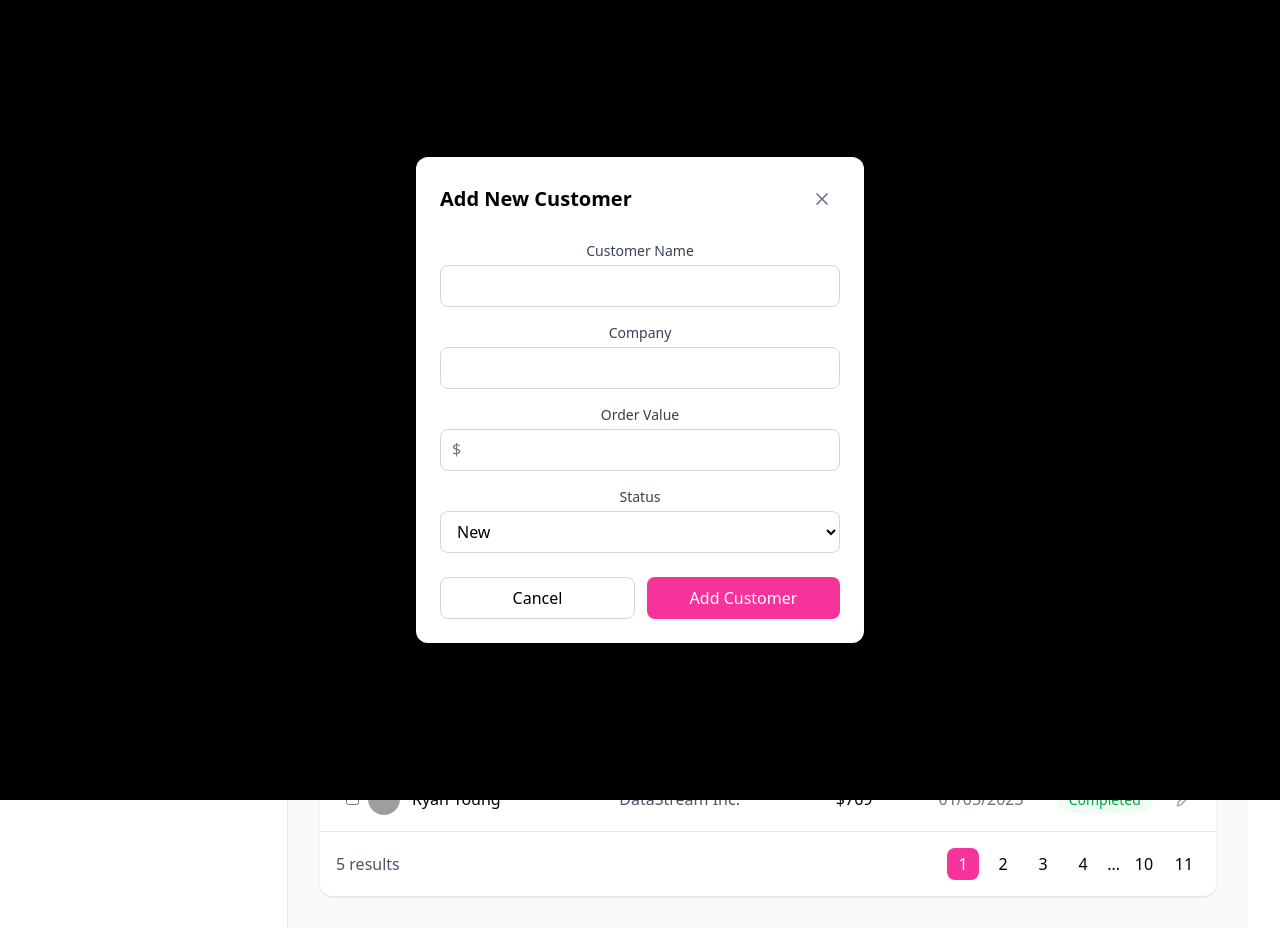
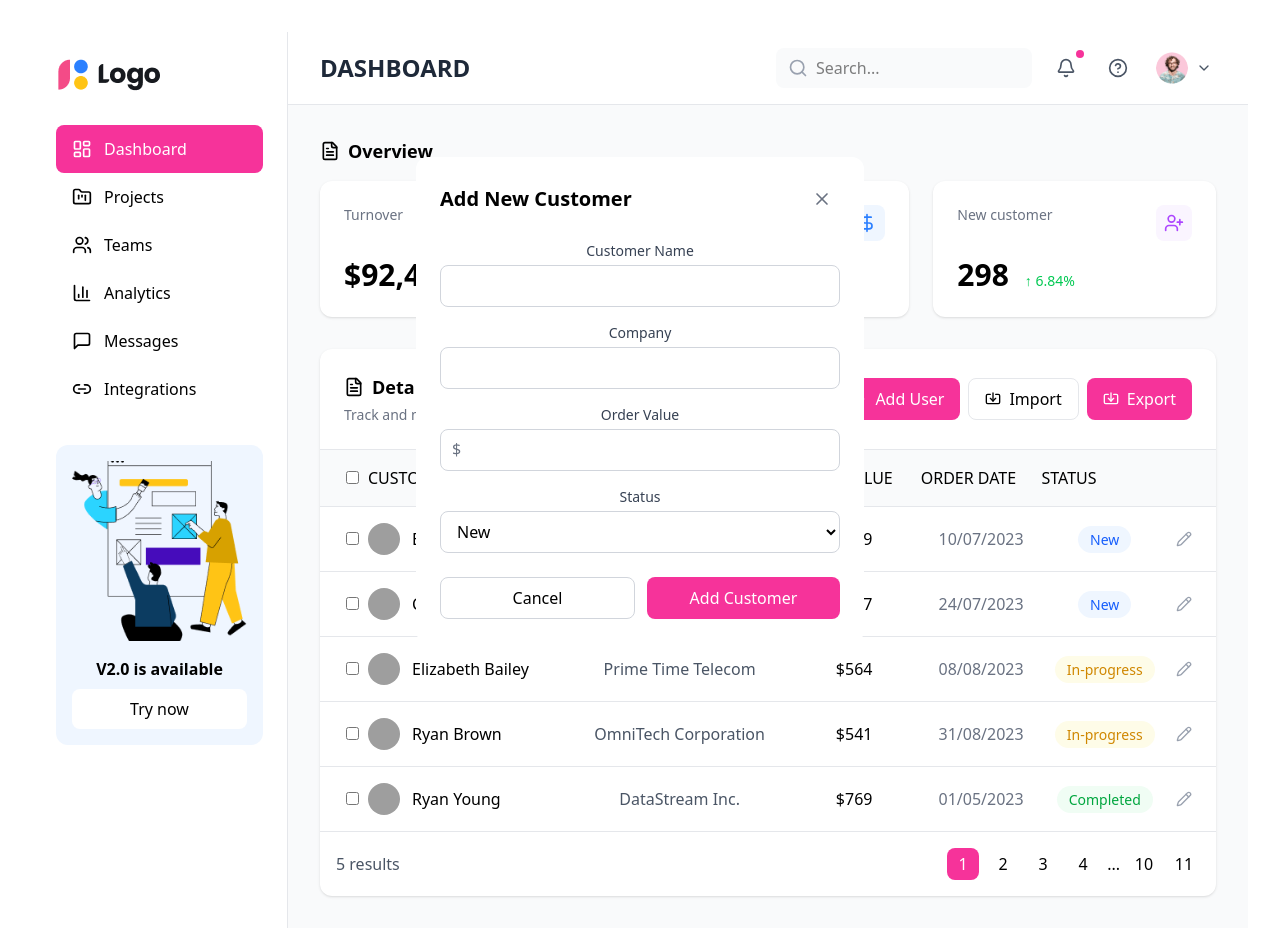
Before and after one commit to leminhtien289/Admin-app, a React (Vite) app: page / in a window 1280 px wide. Both pictures are taken after a click on the button "Add User". Shown: the top 936 px of the page. Built offline with nearby package versions, Linux system fonts and the light colour scheme; data requests are answered from the project's data file; grey boxes are pictures that could not be loaded.

Commit message:
12. Fix background modal

```diff
--- a/src/components/AddUserModal.jsx
+++ b/src/components/AddUserModal.jsx
@@ -19,7 +19,7 @@
     };
 
     return (
-        <div className="fixed inset-0 bg-black bg-opacity-50 flex items-center justify-center z-50">
+        <div className="fixed inset-0 bg-opacity-80 flex items-center justify-center z-50">
             <div className="bg-white rounded-xl w-full max-w-md p-6">
                 <div className="flex justify-between items-center mb-6">
                     <h2 className="text-xl font-semibold">Add New Customer</h2>
--- a/src/components/EditModal.jsx
+++ b/src/components/EditModal.jsx
@@ -20,7 +20,7 @@
     };
 
     return (
-        <div className="fixed inset-0 bg-black bg-opacity-50 flex items-center justify-center z-50">
+        <div className="fixed inset-0 bg-gradient bg-opacity-100 flex items-center justify-center z-50">
             <div className="bg-white rounded-xl w-full max-w-md p-6">
                 <div className="flex justify-between items-center mb-6">
                     <h2 className="text-xl font-semibold">Edit Customer</h2>
```
Also changed, not shown: src/MinhChung/commit12.png (added).
